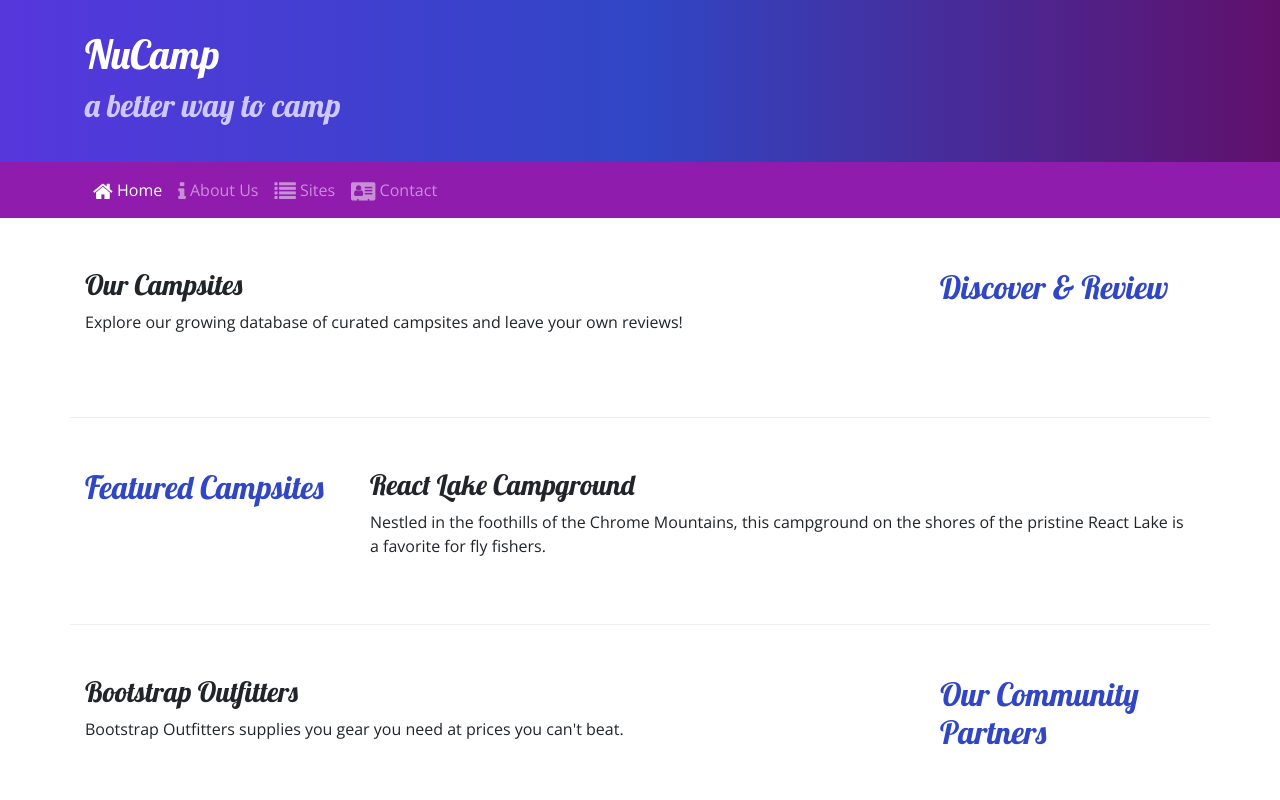
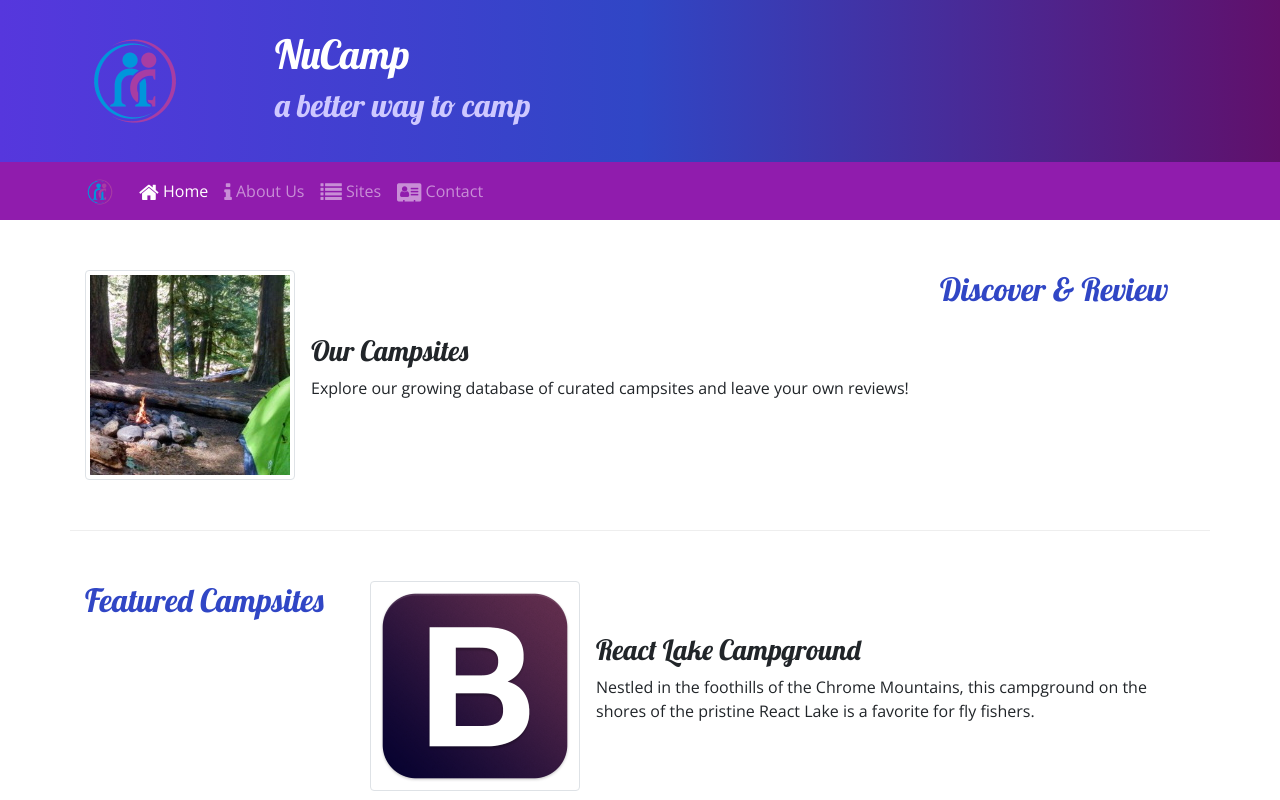
Before and after one commit to Pandepadam/nucampsite0518, a website: page index.html in a window 1280 px wide. Shown: the top 800 px of the page. Drawn offline with nearby package versions, Linux system fonts and the light colour scheme.

Commit message:
image and media

```diff
--- a/index.html
+++ b/index.html
@@ -24,6 +24,9 @@
     <header class="jumbotron jumbotron-fluid">
         <div class="container">
             <div class="row">
+                <div class="col-4 col-sm-3 col-md-2 align-self-center">
+                    <img src="img/logo.png" class="img-fluid" />
+                </div>
                 <div class="col">
                     <h1>NuCamp</h1>
                     <h2>a better way to camp</h2>
@@ -34,6 +37,7 @@
 
     <nav class="navbar navbar-expand-sm navbar-dark sticky-top">
         <div class="container">
+            <a class="navbar-brand" href="#"><img src="img/logo.png" height="30" width="30"/> </a>
             <button class="navbar-toggler ml-auto" type="button" data-toggle="collapse" data-target="#nucampNavbar">
                 <span class="navbar-toggler-icon"></span>
             </button>
@@ -54,8 +58,13 @@
                 <h2>Discover & Review</h2>
             </div>
             <div class="col">
+                <div class="media">
+                    <img class="d-flex mr-3 img-thumbnail" src="img/breadcrumb-trail-thumb.jpg" alt="Breadcrumb Trail" />
+                    <div class="media-body align-self-center">
                         <h3>Our Campsites</h3>
                         <p>Explore our growing database of curated campsites and leave your own reviews!</p>
+                    </div>
+                </div>
             </div>
         </div>
         <div class="row row-content">
@@ -63,10 +72,16 @@
                 <h2>Featured Campsites</h2>
             </div>
             <div class="col">
+                <div class="media">
+                    <img class="d-flex mr-3 img-thumbnail" src="img/bootstrap-thumb.png" alt="Bootstrap Outfitters" />
+                    <div class="meida-body align-self-center">
                         <h3>React Lake Campground</h3>
                         <p>Nestled in the foothills of the Chrome Mountains, this campground on the shores of the pristine React
                         Lake is
                         a favorite for fly fishers.</p>
+                    </div>
+                </div>
+
             </div>
         </div>
         <div class="row row-content">
```
Also changed, not shown: aboutus.html (+6 -1 lines), contactus.html (+4 -0 lines), img/bootstrap-thumb.png (added), img/breadcrumb-trail-thumb.jpg (added), img/breadcrumb-trail.jpg (added), img/chrome-river-thumb.jpg (added), img/chrome-river.jpg (added), img/logo.png (added), img/react-lake-thumb.jpg (added), img/react-lake.jpg (added). Lines whose indentation alone changed are shown as unchanged.
